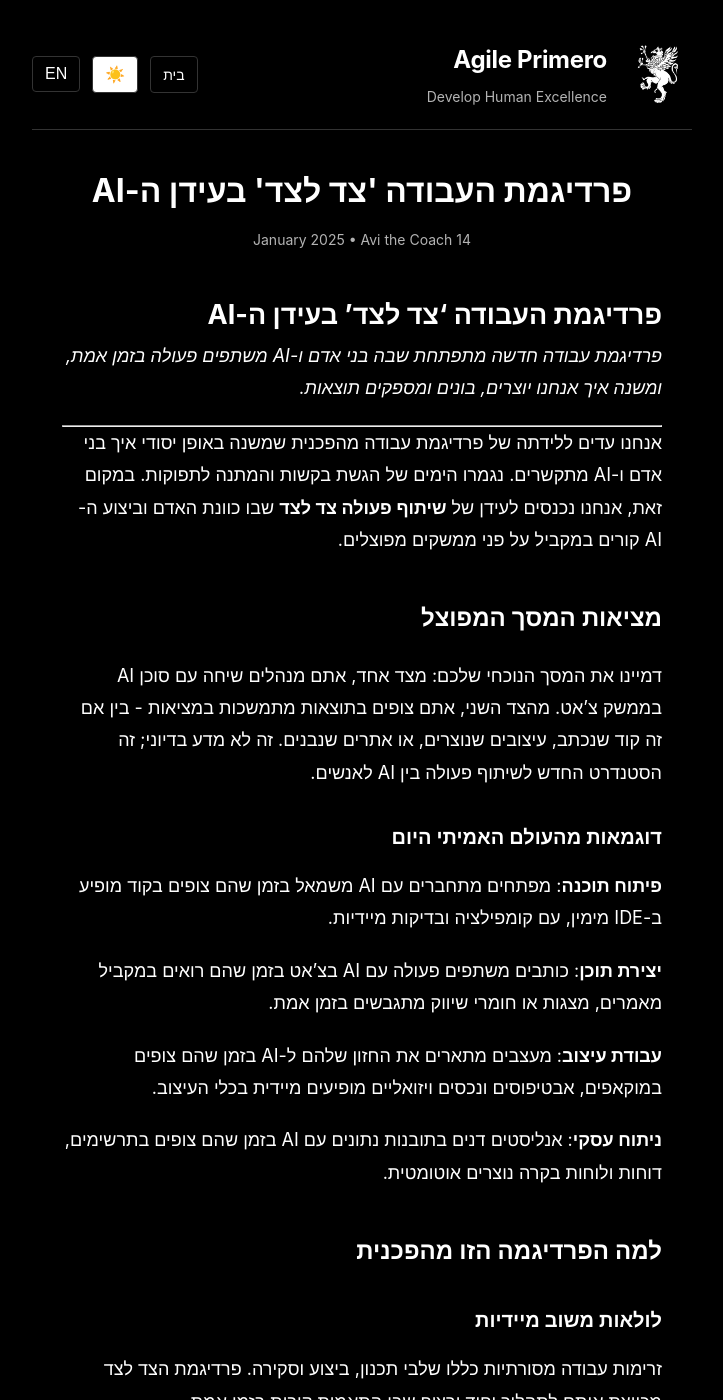
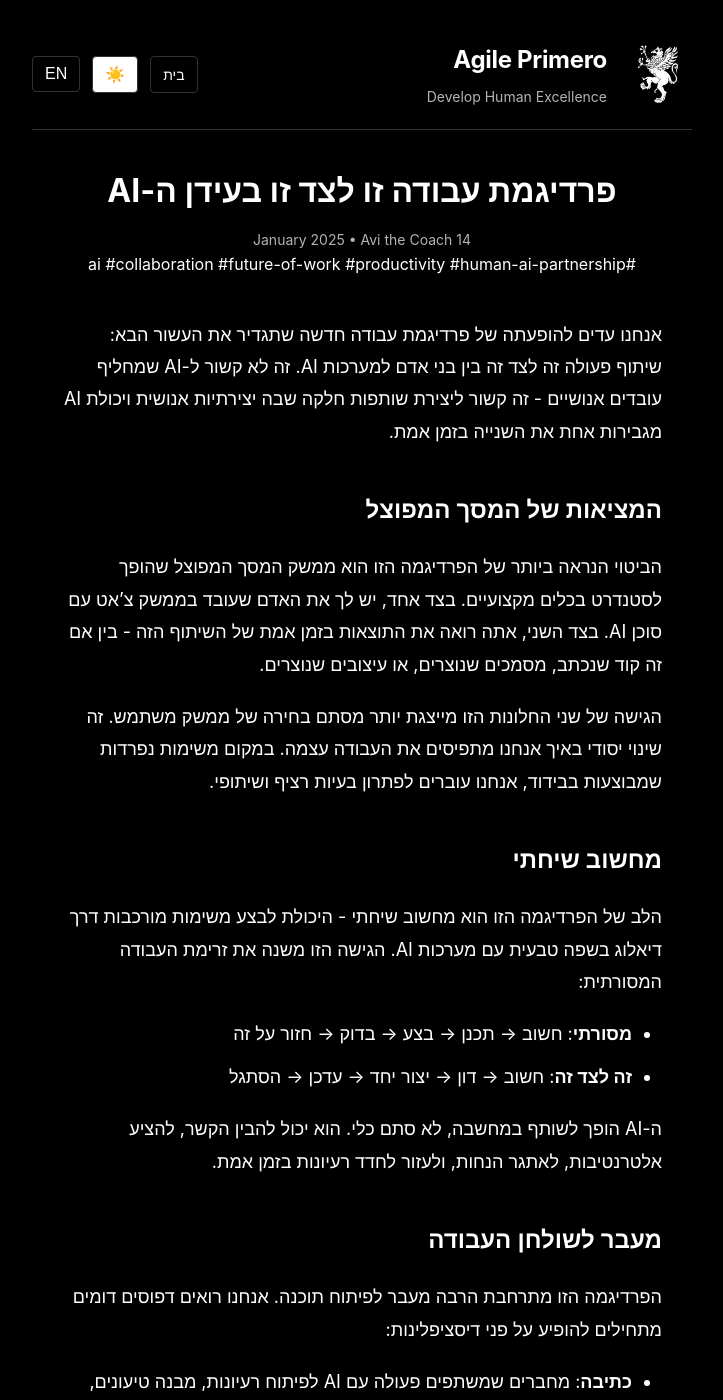
Before and after one commit to avi-the-coach/retro-on-agileprimero, a Jekyll site: the page built from _posts/2025-01-14-side-by-side-work-paradigm-he.md, in a window 1280 px wide and 1400 px high. Shown: the whole window, without its empty margins (278-1001 px from the left). Built offline with Jekyll 4.4.1, drawn with Linux system fonts in a browser that asks for light colours; some of the changed text lies outside the part shown.

Commit message:
Remove duplicate header and add tags to side-by-side work paradigm article (Hebrew)

```diff
--- a/_posts/2025-01-14-side-by-side-work-paradigm-he.md
+++ b/_posts/2025-01-14-side-by-side-work-paradigm-he.md
@@ -1,94 +1,73 @@
 ---
 layout: post
-title: "פרדיגמת העבודה 'צד לצד' בעידן ה-AI"
+title: "פרדיגמת עבודה זו לצד זו בעידן ה-AI"
 lang: he
 date: 2025-01-14
-excerpt: "פרדיגמת עבודה חדשה מתפתחת שבה בני אדם ו-AI משתפים פעולה בזמן אמת, ומשנה איך אנחנו יוצרים, בונים ומספקים תוצאות על פני ממשקי מסך מפוצל."
+excerpt: "עתיד העבודה לא מתמצה ב-AI שמחליף בני אדם - הוא מתמצה בבני אדם ו-AI שעובדים זה לצד זה בשיתוף פעולה בזמן אמת. שינוי הפרדיגמה הזה כבר משנה איך אנחנו מתייחסים לפתרון בעיות, יצירתיות ופרודוקטיביות."
 permalink: /ai-transformation/organizational-change/side-by-side-work-paradigm-he/
-categories: [ai-transformation, organizational-change]
-author: "Avi the Coach"
+tags: [ai, collaboration, future-of-work, productivity, human-ai-partnership]
 ---
 
-# פרדיגמת העבודה 'צד לצד' בעידן ה-AI
+אנחנו עדים להופעתה של פרדיגמת עבודה חדשה שתגדיר את העשור הבא: שיתוף פעולה זה לצד זה בין בני אדם למערכות AI. זה לא קשור ל-AI שמחליף עובדים אנושיים - זה קשור ליצירת שותפות חלקה שבה יצירתיות אנושית ויכולת AI מגבירות אחת את השנייה בזמן אמת.
 
-*פרדיגמת עבודה חדשה מתפתחת שבה בני אדם ו-AI משתפים פעולה בזמן אמת, ומשנה איך אנחנו יוצרים, בונים ומספקים תוצאות.*
+## המציאות של המסך המפוצל
 
----
+הביטוי הנראה ביותר של הפרדיגמה הזו הוא ממשק המסך המפוצל שהופך לסטנדרט בכלים מקצועיים. בצד אחד, יש לך את האדם שעובד בממשק צ'אט עם סוכן AI. בצד השני, אתה רואה את התוצאות בזמן אמת של השיתוף הזה - בין אם זה קוד שנכתב, מסמכים שנוצרים, או עיצובים שנוצרים.
 
-אנחנו עדים ללידתה של פרדיגמת עבודה מהפכנית שמשנה באופן יסודי איך בני אדם ו-AI מתקשרים. נגמרו הימים של הגשת בקשות והמתנה לתפוקות. במקום זאת, אנחנו נכנסים לעידן של **שיתוף פעולה צד לצד** שבו כוונת האדם וביצוע ה-AI קורים במקביל על פני ממשקים מפוצלים.
+הגישה של שני החלונות הזו מייצגת יותר מסתם בחירה של ממשק משתמש. זה שינוי יסודי באיך אנחנו מתפיסים את העבודה עצמה. במקום משימות נפרדות שמבוצעות בבידוד, אנחנו עוברים לפתרון בעיות רציף ושיתופי.
 
-## מציאות המסך המפוצל
+## מחשוב שיחתי
 
-דמיינו את המסך הנוכחי שלכם: מצד אחד, אתם מנהלים שיחה עם סוכן AI בממשק צ'אט. מהצד השני, אתם צופים בתוצאות מתמשכות במציאות - בין אם זה קוד שנכתב, עיצובים שנוצרים, או אתרים שנבנים. זה לא מדע בדיוני; זה הסטנדרט החדש לשיתוף פעולה בין AI לאנשים.
+הלב של הפרדיגמה הזו הוא מחשוב שיחתי - היכולת לבצע משימות מורכבות דרך דיאלוג בשפה טבעית עם מערכות AI. הגישה הזו משנה את זרימת העבודה המסורתית:
 
-### דוגמאות מהעולם האמיתי היום
+- **מסורתי**: חשוב → תכנן → בצע → בדוק → חזור על זה
+- **זה לצד זה**: חשוב → דון → יצור יחד → עדכן → הסתגל
 
-**פיתוח תוכנה**: מפתחים מתחברים עם AI משמאל בזמן שהם צופים בקוד מופיע ב-IDE מימין, עם קומפילציה ובדיקות מיידיות.
+ה-AI הופך לשותף במחשבה, לא סתם כלי. הוא יכול להבין הקשר, להציע אלטרנטיבות, לאתגר הנחות, ולעזור לחדד רעיונות בזמן אמת.
 
-**יצירת תוכן**: כותבים משתפים פעולה עם AI בצ'אט בזמן שהם רואים במקביל מאמרים, מצגות או חומרי שיווק מתגבשים בזמן אמת.
+## מעבר לשולחן העבודה
 
-**עבודת עיצוב**: מעצבים מתארים את החזון שלהם ל-AI בזמן שהם צופים במוקאפים, אבטיפוסים ונכסים ויזואליים מופיעים מיידית בכלי העיצוב.
+הפרדיגמה הזו מתרחבת הרבה מעבר לפיתוח תוכנה. אנחנו רואים דפוסים דומים מתחילים להופיע על פני דיסציפלינות:
 
-**ניתוח עסקי**: אנליסטים דנים בתובנות נתונים עם AI בזמן שהם צופים בתרשימים, דוחות ולוחות בקרה נוצרים אוטומטית.
+- **כתיבה**: מחברים שמשתפים פעולה עם AI לפיתוח רעיונות, מבנה טיעונים, ועידון פרוזה
+- **עיצוב**: מעצבים שעובדים עם AI לחקירת קונספטים, יצירת וריאציות, וחזרה מהירה
+- **אסטרטגיה**: מנהיגים עסקיים שמשתמשים ב-AI לניתוח תרחישים, מודלים של תוצאות, ובדיקת הנחות
+- **מחקר**: מדענים שמשתפים פעולה עם AI לגיבוש השערות, ניתוח נתונים, ופרשנות תוצאות
 
-## למה הפרדיגמה הזו מהפכנית
+## השותפות הקוגניטיבית
 
-### לולאות משוב מיידיות
-זרימות עבודה מסורתיות כללו שלבי תכנון, ביצוע וסקירה. פרדיגמת הצד לצד מכווצת אותם לתהליך יחיד ורציף שבו התאמות קורות בזמן אמת.
+מה שעושה את הפרדיגמה הזו חזקה הוא השותפות הקוגניטיבית שהיא יוצרת. בני אדם מביאים:
+- אינטואיציה יצירתית ואינטליגנציה רגשית
+- הבנה הקשרית ומודעות תרבותית
+- שיפוט אתי ויישור ערכים
+- חשיבה אסטרטגית וחזון ארוך טווח
 
-### שיפור זרימה יצירתית
-כאשר ניתן לראות תוצאות מיידית, חשיבה יצירתית לא נקטעת על ידי עיכובי ביצוע. רעיונות זורמים מרעיון למציאות ללא חיכוך.
+AI תורם:
+- עיבוד וסינתזה של ידע רחב
+- זיהוי דפוסים וניתוח נתונים
+- חזרה מהירה ומודל תרחישים
+- ביצוע עקבי וצמצום טעויות
 
-### אינטליגנציה שיתופית
-זה לא AI מחליף אנשים או אנשים מכוונים AI - זה שיתוף פעולה אמיתי שבו שני הצדדים תורמים את החוזקות שלהם במקביל.
+## השלכות על ארגונים
 
-### איכות דרך איטרציה
-במקום לנסות לשכלל הוראות מראש, משתמשים יכולים להנחות ולחדד תפוקות דרך שיחה טבעית בזמן שהם צופים בתוצאות מתפתחות.
+השינוי הזה יש לו השלכות עמוקות על איך ארגונים מבנים עבודה:
 
-## הפסיכולוגיה של עבודה צד לצד
+### התפתחות מיומנויות
+עובדים צריכים לפתח "מיומנויות שיתוף פעולה AI" - היכולת לשתף פעולה בצורה אפקטיבית עם מערכות AI כדי להשיג תוצאות טובות יותר.
 
-הפרדיגמה הזו מנצלת היבטים יסודיים של הקוגניציה האנושית:
+### עיצוב מחדש של תהליכים
+זרימות עבודה מסורתיות שתוכננו לתהליכים רצופים, אנושיים בלבד צריכים להיות מדומיינים מחדש לשיתוף פעולה רציף אדם-AI.
 
-**עיבוד ויזואלי**: בני אדם מבינים מהר יותר כאשר הם יכולים לראות תוצאות במקום רק לדמיין אותן.
+### הבטחת איכות
+מסגרות חדשות דרושות כדי להבטיח איכות כשעבודה מיוצרת דרך שיתוף פעולה בזמן אמת במקום מחזורי ביקורת נפרדים.
 
-**ממשק שיחתי**: שפה טבעית מרגישה אינטואיטיבית יותר מלמידת ממשקי תוכנה מורכבים.
+### מדדי ביצועים
+מדדי הצלחה חייבים להתפתח כדי לתת מענה ליכולות המוגברות ששותפויות אדם-AI יכולות להשיג.
 
-**סיפוק מיידי**: תוצאות בזמן אמת שומרות על מעורבות ומוטיבציה.
+## העתיד השיתופי
 
-**חשיבה איטרטיבית**: בני אדם חושבים באופן טבעי על בעיות על ידי בנייה על מה שהם רואים.
+פרדיגמת העבודה זה לצד זה מייצגת יותר מהתקדמות טכנולוגית - היא דמיון מחדש יסודי של הפוטנציאל האנושי. על ידי שיתוף פעולה עם מערכות AI שיכולות לעבד מידע בקנה מידה ובני אדם שיכולים לספק חוכמה ויצירתיות, אנחנו נכנסים לעידן של יכולת קוגניטיבית חסרת תקדים.
 
-## יישום בתעשיות שונות
+ארגונים שיאמצו את הפרדיגמה הזו ימצאו את עצמם עם יתרון תחרותי משמעותי. הם יוכלו לפעול במהירות ובקנה מידה שלא היו אפשריים בעבר, תוך שמירה על התובנה האנושית והיצירתיות שמניעות חדשנות.
 
-### הנדסת תוכנה
-סוכני AI שמבינים הקשר משיחות ומשקפים מיידית שינויים בסביבות פיתוח, מכתיבת קוד ועד פריסת יישומים.
-
-### שיווק תוכן
-יצירה סימולטנית של טקסט, ויזואלים וחומרי קמפיין דרך הנחיה שיחתית עם תצוגה מקדימה ועריכה בזמן אמת.
-
-### עיצוב מוצר
-אבטיפוס מהיר שבו דיון על צרכי משתמשים מייצר מיידית wireframes, מוקאפים ואבטיפוסים אינטראקטיביים.
-
-### מדעי נתונים
-חקירת נתונים שיחתית שבה שאילת שאלות על מערכי נתונים מייצרת מיידית ויזואליזציות ותובנות אנליטיות.
-
-## אתגרים ושיקולים
-
-**בניית אמון**: משתמשים צריכים לפתח ביטחון ביכולת של AI לבצע את הכוונה שלהם בדיוק.
-
-**עיצוב ממשק**: יצירת חוויות מסך מפוצל חלקות שלא מציפות משתמשים דורשת עיצוב UX מחושב.
-
-**ניהול הקשר**: מערכות AI חייבות לשמור על הקשר שיחה בזמן ניהול סביבות ביצוע מורכבות.
-
-**בקרת איכות**: איזון מהירות עם דיוק דורש מערכות ולידציה מתוחכמות.
-
-## עתיד העבודה
-
-פרדיגמת הצד לצד מייצגת יותר מממשק חדש - זה שינוי יסודי לכיוון:
-
-- **מחשוב שיחתי**: שבו שפה טבעית הופכת לממשק הראשי לכל הכלים הדיגיטליים
-- **יצירה בזמן אמת**: שבו חשיבה ובנייה קורים במקביל
-- **שותפות אנושית-AI**: שבו שני הצדדים תורמים יכולות ייחודיות בסינכרון מושלם
-
----
-
-*הפרדיגמה הזו לא רק משנה איך אנחנו עובדים עם AI - היא מגדירה מחדש מה זאת אומרת עבודה עצמה בעידן של שיתוף פעולה אינטליגנטי.*
+עתיד העבודה הוא שיתופי. השאלה היא לא אם AI יחליף בני אדם, אלא כמה אפקטיבי אנחנו יכולים לעבוד יחד כדי להשיג תוצאות שאף אחד לא יכול היה להשיג לבד.
```
